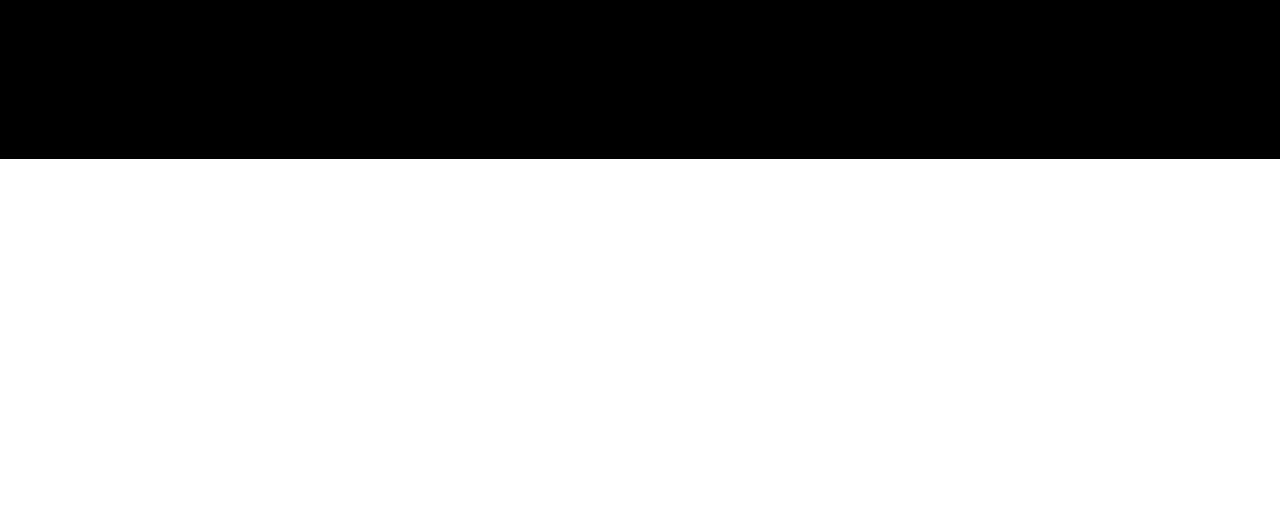
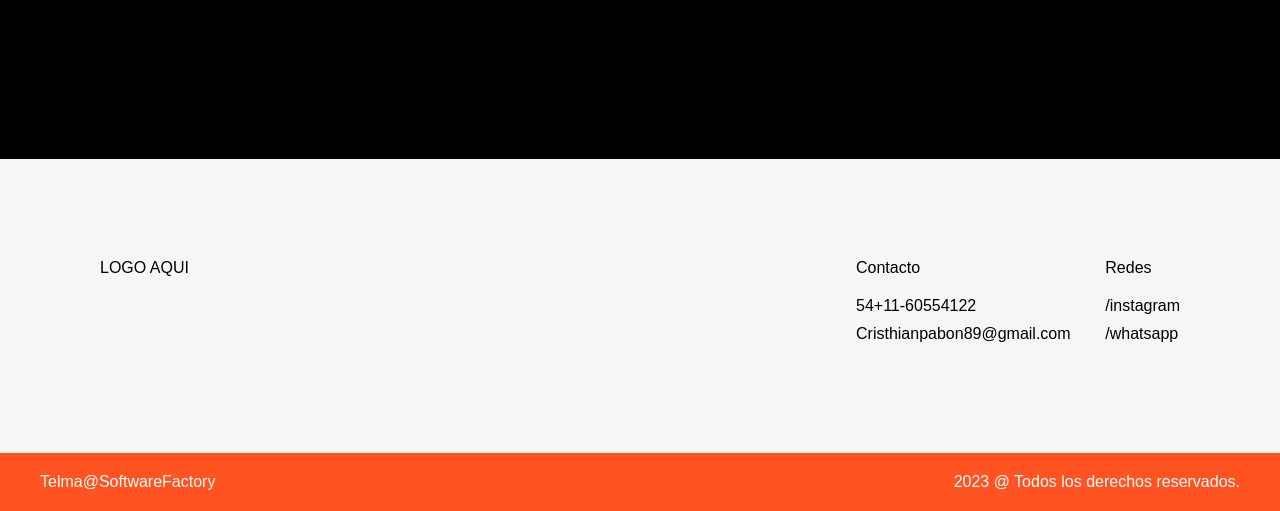
Before and after one commit to cristhianpabon/drcesarpabon-contactweb, a plain HTML site: page index.html in a window 1280 px wide. Shown: the part 331-842 px from the top of the page. Before the commit the page ends 800 px from the top, so only its background shows below. Drawn offline with Linux system fonts and the light colour scheme.

Commit message:
Adding contact and footer sections, also adding the social media logos

```diff
--- a/css/style.css
+++ b/css/style.css
@@ -1,14 +1,14 @@
-*{
-    margin:0;
-    padding:0;
+* {
+    margin: 0;
+    padding: 0;
     font-family: Arial, Helvetica, sans-serif;
 }
 
-li{
+li {
     list-style: none;
 }
 
-.titleBanner{
+.titleBanner {
     display: flex;
     justify-content: center;
     flex-direction: column;
@@ -21,8 +21,41 @@ li{
     height: 50vh;
     color: #ffffff;
 }
+
 .titleBanner h2 {
     padding: 10px;
     text-transform: uppercase;
     font-size: 2rem;
 }
+
+.contact {
+    padding: 100px;
+    background-color: #F6F6F6;
+    display: flex;
+    justify-content: space-between;
+    align-items: flex-start;
+}
+
+.contactInfo {
+    display: flex;
+    justify-content: space-between;
+    align-items: flex-start;
+    width: 30%;
+    max-width: 400px;
+}
+
+.contactList li:first-child {
+    margin-bottom: 20px;
+}
+
+.contactList li {
+    margin-bottom: 10px;
+}
+
+footer {
+    background-color: #FF5321;
+    color: #ffffff;
+    padding: 20px 40px;
+    display: flex;
+    justify-content: space-between;
+}
--- a/index.html
+++ b/index.html
@@ -17,31 +17,40 @@
         <li>Consultorios</li>
         <li>Contactame</li>
     </nav>
-
     <!-- banner aqui abajo (con foto en blanco y negro) -->
-    <section>
+    <section class="banner">
         <div class="titleBanner">
             <h2>Cirujano General</h2>
             <h4>Cirugía Convencional, Cirugía Pediátrica y Laparoscopica</h4>
         </div>
     </section>
     <!-- seccion acercademi aqui abajo -->
-
-
-
-
+    <section class="aboutme"></section>
     <!-- seccion consultorio aqui abajo  -->
-
-
-
-
+    <section class="clinics"></section>
     <!-- contactos aqui abajo -->
-
-
-
+    <section class="contact">
+        <div>
+            <p>LOGO AQUI</p>
+        </div>
+        <div class="contactInfo">
+            <ul class="contactList">
+                <li>Contacto</li>
+                <li>54+11-60554122</li>
+                <li>Cristhianpabon89@gmail.com</li>
+            </ul>
+            <ul class="contactList">
+                <li>Redes</li>
+                <li>/instagram</li>
+                <li>/whatsapp</li>
+            </ul>
+        </div>
+    </section>
     <!-- footer abajo -->
-
-
+    <footer>
+        <p>Telma@SoftwareFactory</p>
+        <p>2023 @ Todos los derechos reservados.</p>
+    </footer>
 
 </body>
 
```
Also changed, not shown: assets/img/social/instagram.png (added), assets/img/social/whatsapp.png (added), assets/img/tool.png (renamed from assets/img/tols.png).
